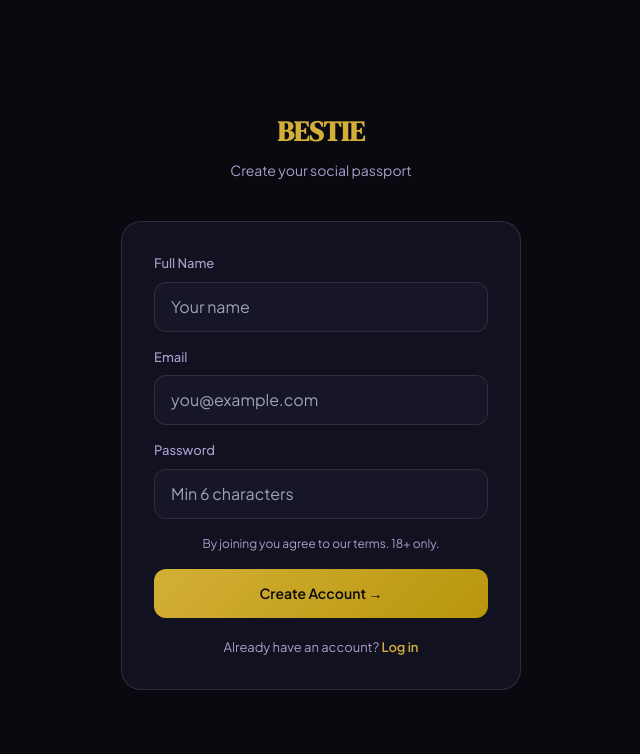
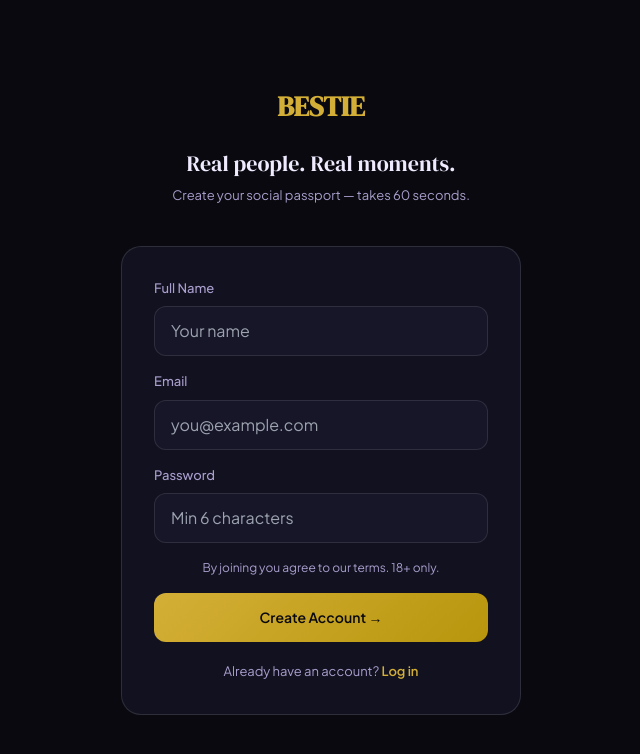
Before and after one commit to GeneFoks/bestie, a Next.js app: page /signup in a window 1280 px wide. Shown: the top 754 px of the page, without its empty margins (319-959 px from the left). Built offline with nearby package versions, Linux system fonts and the light colour scheme; no server answers.

Commit message:
design(auth): warm up signup hero copy + login welcome

```diff
--- a/app/login/page.tsx
+++ b/app/login/page.tsx
@@ -30,7 +30,7 @@ export default function LoginPage() {
       <div style={{ width: '100%', maxWidth: '400px' }}>
         <div style={{ textAlign: 'center', marginBottom: '40px' }}>
           <Link href="/" style={{ fontFamily: 'DM Serif Display, serif', fontSize: '28px', fontWeight: 700, color: '#D4AF37', textDecoration: 'none' }}>BESTIE</Link>
-          <p style={{ marginTop: '8px', fontSize: '14px', color: '#A99ECC' }}>Welcome back</p>
+          <p style={{ marginTop: '12px', fontSize: '15px', color: '#F0EAFF', fontFamily: 'DM Serif Display, serif' }}>Welcome back</p>
         </div>
         <div style={{ background: '#111120', border: '1px solid rgba(255,255,255,0.12)', borderRadius: '20px', padding: '32px' }}>
           <form onSubmit={handleLogin} style={{ display: 'flex', flexDirection: 'column', gap: '16px' }}>
--- a/app/signup/page.tsx
+++ b/app/signup/page.tsx
@@ -46,7 +46,8 @@ function SignupForm() {
       <div style={{ width: '100%', maxWidth: '400px' }}>
         <div style={{ textAlign: 'center', marginBottom: '40px' }}>
           <Link href="/" style={{ fontFamily: 'DM Serif Display, serif', fontSize: '28px', fontWeight: 700, color: '#D4AF37', textDecoration: 'none' }}>BESTIE</Link>
-          <p style={{ marginTop: '8px', fontSize: '14px', color: '#A99ECC' }}>Create your social passport</p>
+          <h1 style={{ fontFamily: 'DM Serif Display, serif', fontSize: '22px', color: '#F0EAFF', marginTop: '20px', marginBottom: '6px' }}>Real people. Real moments.</h1>
+          <p style={{ fontSize: '13px', color: '#A99ECC' }}>Create your social passport — takes 60 seconds.</p>
         </div>
         {refCode && (
           <div style={{ marginBottom: '20px', padding: '12px 16px', borderRadius: '12px', background: 'rgba(212,175,55,0.08)', border: '1px solid rgba(212,175,55,0.2)', textAlign: 'center', fontSize: '13px', color: '#D4AF37', display: 'inline-flex', alignItems: 'center', justifyContent: 'center', gap: '8px', width: '100%', boxSizing: 'border-box' }}>
```
